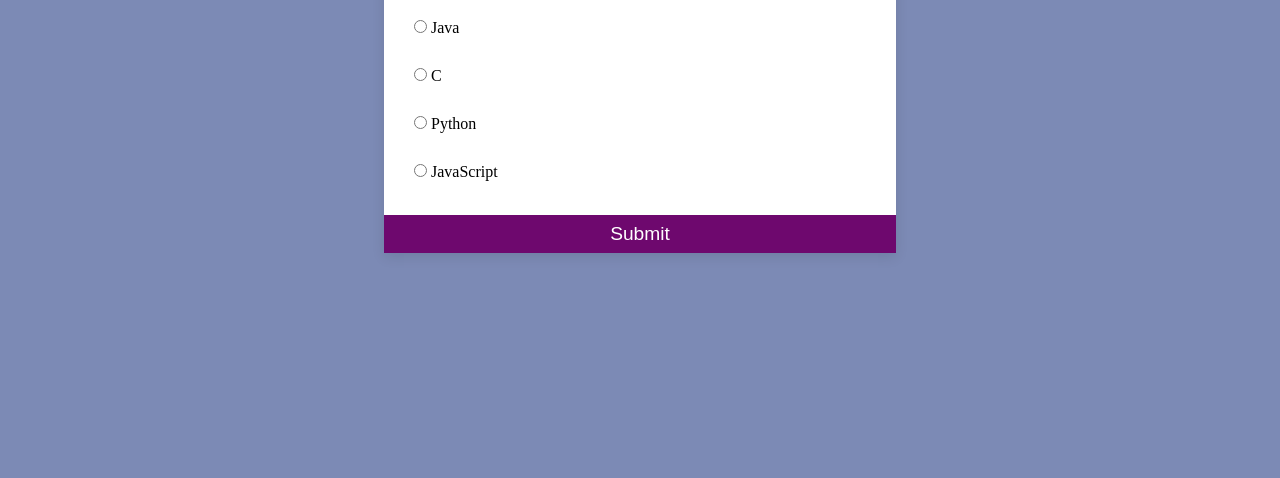
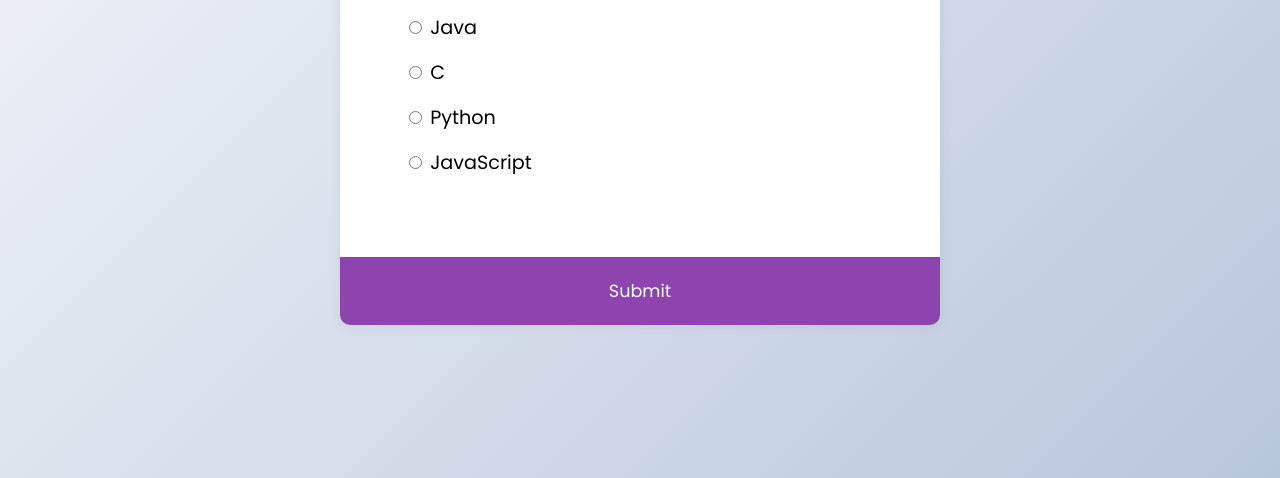
Before and after one commit to acciojob/quiz-DevshriS, a website: page main.html in a window 1280 px wide. Shown: the part 322-800 px from the top of the page. Drawn offline with Linux system fonts and the light colour scheme.

Commit message:
final commit2

```diff
--- a/main.html
+++ b/main.html
@@ -1,38 +1,38 @@
 <!DOCTYPE html>
+<html lang="en">
+  <head>
+    <meta charset="UTF-8" />
+    <meta name="viewport" content="width=device-width, initial-scale=1.0" />
+    <link rel="stylesheet" href="https://cdnjs.cloudflare.com/ajax/libs/font-awesome/5.14.0/css/all.min.css" integrity="sha512-1PKOgIY59xJ8Co8+NE6FZ+LOAZKjy+KY8iq0G4B3CyeY6wYHN3yt9PW0XpSriVlkMXe40PTKnXrLnZ9+fkDaog==" crossorigin="anonymous" />
+    <link rel="stylesheet" href="styles.css" />
+    <title>Quiz App</title>
+  </head>
+  <body>
+    <div class="quiz-container" id="quiz">
+      <div class="quiz-header">
+        <h2 id="question">Question Dummy Text</h2>
+        <ul>
+          <li>
+            <input type="radio" name="answer" id="a" class="answer">
+            <label for="a" id="a_text">Option A</label>
+          </li>
+          <li>
+            <input type="radio" name="answer" id="b" class="answer">
+            <label for="b" id="b_text">Option B</label>
+          </li>
+          <li>
+            <input type="radio" name="answer" id="c" class="answer">
+            <label for="c" id="c_text">Option C</label>
+          </li>
+          <li>
+            <input type="radio" name="answer" id="d" class="answer">
+            <label for="d" id="d_text">Option D</label>
+          </li>
+        </ul>
+      </div>
 
-<html>
-
-<head>
-	<link rel="stylesheet" href="styles.css">
-</head>
-
-<body>
-	<!-- the entire body must be written by student -->
-    <div class="quiz-container" id="quiz">
-        <h2 id="question"></h2>
-        <div id="option-box">
-            <div class="input-filed">
-                <input type="radio" name="option" id="a">
-                <label for="" id="a_text"></label>
-            </div>
-            <div class="input-filed">
-                <input type="radio" name="option" id="b">
-                <label for="" id="b_text"></label>
-            </div>
-            <div class="input-filed">
-                <input type="radio" name="option" id="c">
-                <label for="" id="c_text"></label>
-            </div>
-            <div class="input-filed">
-                <input type="radio" name="option" id="d">
-                <label for="" id="d_text"></label>
-            </div>
-        </div>
-        <button id="submit">Submit</button>
+      <button id="submit">Submit</button>
     </div>
-		  <script type="text/javascript" src="./script.js">
-</script>
-
-</body>
-
+    <script src="script.js"></script>
+  </body>
 </html>
--- a/script.js
+++ b/script.js
@@ -1,4 +1,4 @@
-obj = [
+const quizData = [
     {
         question: "Which language runs in a web browser?",
         a: "Java",
@@ -32,48 +32,74 @@ obj = [
         correct: "b",
     },
 ];
-  let submit = document.getElementById("submit");
-  let question = document.getElementById("question");
-  let a_text = document.getElementById("a_text");
-  let b_text = document.getElementById("b_text");
-  let c_text = document.getElementById("c_text");
-  let d_text = document.getElementById("d_text");
-  // let a = document.getElementById("a");
-  // let b = document.getElementById("b");
-  // let c = document.getElementById("c");
-  // let d = document.getElementById("d");
-  let marks = 0;
-  var questionTracker = 0;
-  submit.addEventListener("click", () => {
-    var userAnswer = document.querySelector('input[name="option"]:checked');
-    if (userAnswer) {
-      if (userAnswer.id == obj[questionTracker].correct) {
-        marks++;
+
+// const questions = [{},{},{},{}]
+
+const quiz = document.getElementById("quiz")
+const answerEls = document.querySelectorAll(".answer")
+const questionEl = document.getElementById("question")
+
+const submitBtn = document.getElementById("submit")
+
+const a_text = document.getElementById("a_text")
+const b_text = document.getElementById("b_text")
+const c_text = document.getElementById("c_text")
+const d_text = document.getElementById("d_text")
+
+let score = 0
+
+let currentQuestion = 0
+
+function loadQuestion(){
+
+    deselectAnswers()
+    const currentQuizData = quizData[currentQuestion]
+
+    questionEl.innerText = currentQuizData.question
+
+    a_text.innerText = currentQuizData.a
+    b_text.innerText = currentQuizData.b
+    c_text.innerText = currentQuizData.c
+    d_text.innerText = currentQuizData.d
 }
-      questionTracker++;
-      userAnswer.checked = false;
-      if (obj.length > questionTracker) {
-        displayQuestion(questionTracker);
-      } else {
-        question.innerHTML = `You ansered ${marks}/4 questions correctly`;
-        let option_box = document.getElementById("option-box");
-        option_box.style.cssText = "display: none;";
+
+function deselectAnswers(){
+    answerEls.forEach(answerEl=> answerEl.checked=false)
+}
+
+function getSelected(){
+    let answer;
+
+    answerEls.forEach(answerEl=>{
+        if(answerEl.checked){
+            answer = answerEl.id
+        }
+    })
+    console.log(answer)
+    return answer
+}
+
+loadQuestion()
+
+submitBtn.addEventListener("click",()=>{
+
+    const answer = getSelected()
+
+    if(answer){
+        if(answer === quizData[currentQuestion].correct){
+            score++;
+        }
+        currentQuestion++
+
+        if(currentQuestion<quizData.length){
+            loadQuestion()
+        }else{
+            quiz.innerHTML = `
+            <h2>
+                You answered ${score}/${quizData.length} questions correctly
+            </h2>
+            <button onclick="location.reload()">Reload</button>
+            `
         }
     }
-  });
-  function displayQuestion(questionTracker) {
-    //it use for showing the qustion
-    question.innerHTML = obj[questionTracker].question;
-    a_text.innerHTML = obj[questionTracker].a;
-    b_text.innerHTML = obj[questionTracker].b;
-    c_text.innerHTML = obj[questionTracker].c;
-    d_text.innerHTML = obj[questionTracker].d;
-  }
-
-  let quz = document.getElementById("quiz");
-
-  window.addEventListener("load", () => {
-    quz.style.cssText = "display: block;";
-
-    displayQuestion(questionTracker);
-  });
+})
--- a/styles.css
+++ b/styles.css
@@ -1,68 +1,65 @@
-* {
-    margin: 0;
-    padding: 0;
+@import url('https://fonts.googleapis.com/css2?family=Poppins:wght@200;400&display=swap');
+
+*{
     box-sizing: border-box;
-  }
-  body {
+}
+
+body{
+    background-color: #b8c6db;
+    background-image: linear-gradient(315deg,#b8c6db 0%, #f5f7fa 100%);
+    font-family: "Poppins", sans-serif;
     display: flex;
     align-items: center;
     justify-content: center;
-    background-color: #7c8ab5;
+    height: 100vh;
+    overflow: hidden;
+    margin: 0;
+}
+
+.quiz-container{
+    background-color: #fff;
+    border-radius: 10px;
+    box-shadow: 0 0 10px 2px rgba(100,100,100,0.1);
+    width: 600px;
+    overflow: hidden;
+}
+
+.quiz-header{
+    padding: 4rem;
+}
+
+h2{
+    padding: 1rem;
+    text-align: center;
+    margin: 0;
+}
+
+ul{
+    list-style: none;
+    padding: 0;
+}
+
+ul li{
+    font-size: 1.2rem;
+    margin: 1rem 0;
+}
+
+ul li label{
+    cursor: pointer;
+}
+
+button{
+    background-color: #8e44ad;
+    color: #fff;
+    border: none;
+    display: block;
     width: 100%;
-    height: 100vh;
-  }
-  #quiz {
-    width: 40%;
-    background-color: #fff;
-    height: 350px;
-    box-shadow: rgba(0, 0, 0, 0.1) 0px 4px 12px;
-    position: relative;
-    display: none;
-  }
-  #quiz button {
-    width: 100%;
-    padding: 0.5rem 2rem;
-    /* border: 1px solid black; */
-    background-color: #6e086e;
-    color: #fff;
-    font-size: 1.2rem;
-    margin-top: 1%;
-    border: none;
-    border: none;
-    position: absolute;
-    bottom: 0;
-  }
-  .input-filed {
-    margin: 30px;
-  }
-  #question {
-    margin-top: 2rem;
-  }
-  h2 {
-    text-align: center;
-    max-width: 400px;
-  }
-  @media (max-width: 768px) {
-    #quiz {
-      width: 90%;
-      background-color: #fff;
-      height: 350px;
-      box-shadow: rgba(0, 0, 0, 0.1) 0px 4px 12px;
-      position: relative;
-    }
-  }
-  #startBtn {
-    padding: 0.5rem 3rem;
-    font-size: 1.234rem;
-    border-radius: 4px;
-    border: 1px solid;
-    background: hotpink;
-    color: #fff;
-  }
-  #startBtn:active {
-    background-color: red;
-  }
+    font-size: 1.1rem;
+    font-family: inherit;
+    padding: 1.3rem;
+    cursor: pointer;
+}
 
-  .hide {
-
-  }
+button:hover{
+    background-color: #732d91;
+}
```
Lines whose indentation alone changed are shown as unchanged.
